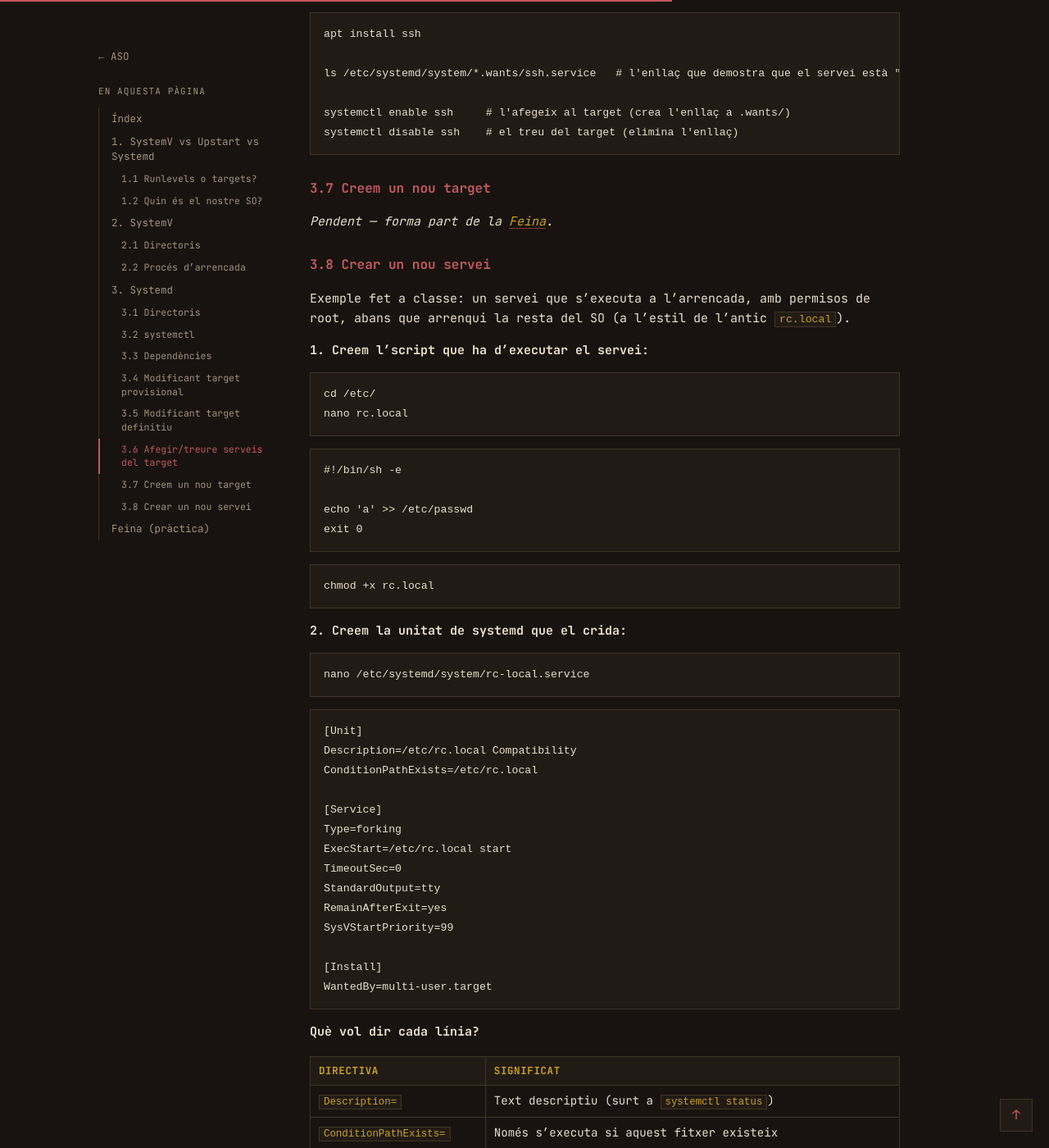
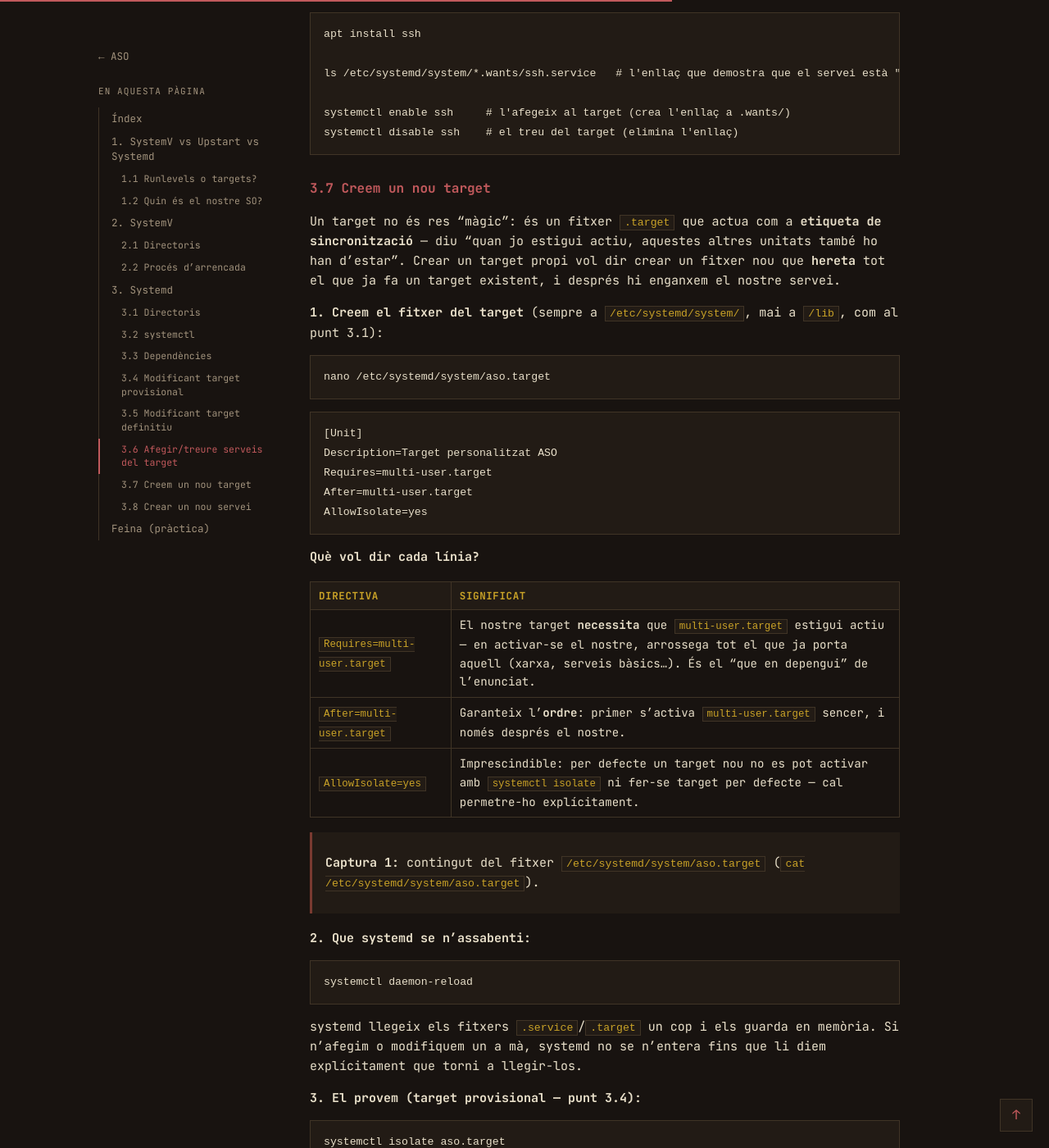
Before and after one commit to ikerespinosalopez/ASO, a Jekyll site: the page built from practiques/01-systemv-upstart-systemd.md, in a window 1280 px wide and 1400 px high, scrolled down 6012 px. Shown: the whole window at 82% size. Built offline with Jekyll 4.4.1, drawn with Linux system fonts in a browser that asks for light colours; some of the changed text lies outside the part shown.

Commit message:
Documenta el punt 3.7 (creació d'un target propi)

````diff
--- a/practiques/01-systemv-upstart-systemd.md
+++ b/practiques/01-systemv-upstart-systemd.md
@@ -225,7 +225,75 @@ systemctl disable ssh    # el treu del target (elimina l'enllaç)
 
 ### 3.7 Creem un nou target
 
-_Pendent — forma part de la [Feina](#feina-pràctica)._
+Un target no és res "màgic": és un fitxer `.target` que actua com a **etiqueta de sincronització** — diu "quan jo estigui actiu, aquestes altres unitats també ho han d'estar". Crear un target propi vol dir crear un fitxer nou que **hereta** tot el que ja fa un target existent, i després hi enganxem el nostre servei.
+
+**1. Creem el fitxer del target** (sempre a `/etc/systemd/system/`, mai a `/lib`, com al punt 3.1):
+
+```bash
+nano /etc/systemd/system/aso.target
+```
+
+```ini
+[Unit]
+Description=Target personalitzat ASO
+Requires=multi-user.target
+After=multi-user.target
+AllowIsolate=yes
+```
+
+**Què vol dir cada línia?**
+
+| Directiva | Significat |
+|---|---|
+| `Requires=multi-user.target` | El nostre target **necessita** que `multi-user.target` estigui actiu — en activar-se el nostre, arrossega tot el que ja porta aquell (xarxa, serveis bàsics...). És el "que en depengui" de l'enunciat. |
+| `After=multi-user.target` | Garanteix l'**ordre**: primer s'activa `multi-user.target` sencer, i només després el nostre. |
+| `AllowIsolate=yes` | Imprescindible: per defecte un target nou no es pot activar amb `systemctl isolate` ni fer-se target per defecte — cal permetre-ho explícitament. |
+
+> **Captura 1:** contingut del fitxer `/etc/systemd/system/aso.target` (`cat /etc/systemd/system/aso.target`).
+
+**2. Que systemd se n'assabenti:**
+
+```bash
+systemctl daemon-reload
+```
+
+systemd llegeix els fitxers `.service`/`.target` un cop i els guarda en memòria. Si n'afegim o modifiquem un a mà, systemd no se n'entera fins que li diem explícitament que torni a llegir-los.
+
+**3. El provem (target provisional — punt 3.4):**
+
+```bash
+systemctl isolate aso.target
+```
+
+> **Captura 2:** sortida de `systemctl get-default` (encara mostrant l'antic) i `systemctl list-units --type=target` just després de l'`isolate`, per demostrar que `aso.target` ja està actiu encara que no sigui el per defecte.
+
+**4. El fem definitiu (punt 3.5):**
+
+```bash
+systemctl set-default aso.target
+```
+
+> **Captura 3:** `systemctl get-default` mostrant ara `aso.target`.
+
+**5. Hi enganxem el nostre servei** (connecta amb el punt 3.6): al fitxer `.service` que fem servir (veure [3.8](#38-crear-un-nou-servei)), a `[Install]` posem:
+
+```ini
+WantedBy=aso.target
+```
+
+En lloc de `multi-user.target`. Amb `systemctl enable elteuservei.service`, systemd crea l'enllaç a `/etc/systemd/system/aso.target.wants/` — exactament el mateix mecanisme que vam veure amb `ssh.service` i `multi-user.target.wants/` al punt 3.6.
+
+> **Captura 4:** `ls -l /etc/systemd/system/aso.target.wants/` mostrant l'enllaç al nostre servei.
+
+**Resum del flux:**
+
+```
+aso.target (nou, hereta de multi-user.target)
+    └── aso.target.wants/
+          └── elteuservei.service → executa el teu script com a root
+```
+
+> **Captura 5:** després d'un `reboot`, sortida de `systemctl status aso.target` i `systemctl status elteuservei.service` (o `journalctl -u elteuservei`) demostrant que tot s'ha activat automàticament a l'arrencada.
 
 ### 3.8 Crear un nou servei
 
````
Also changed, not shown: other parts of practiques/01-systemv-upstart-systemd.md (+1 -1 lines).
